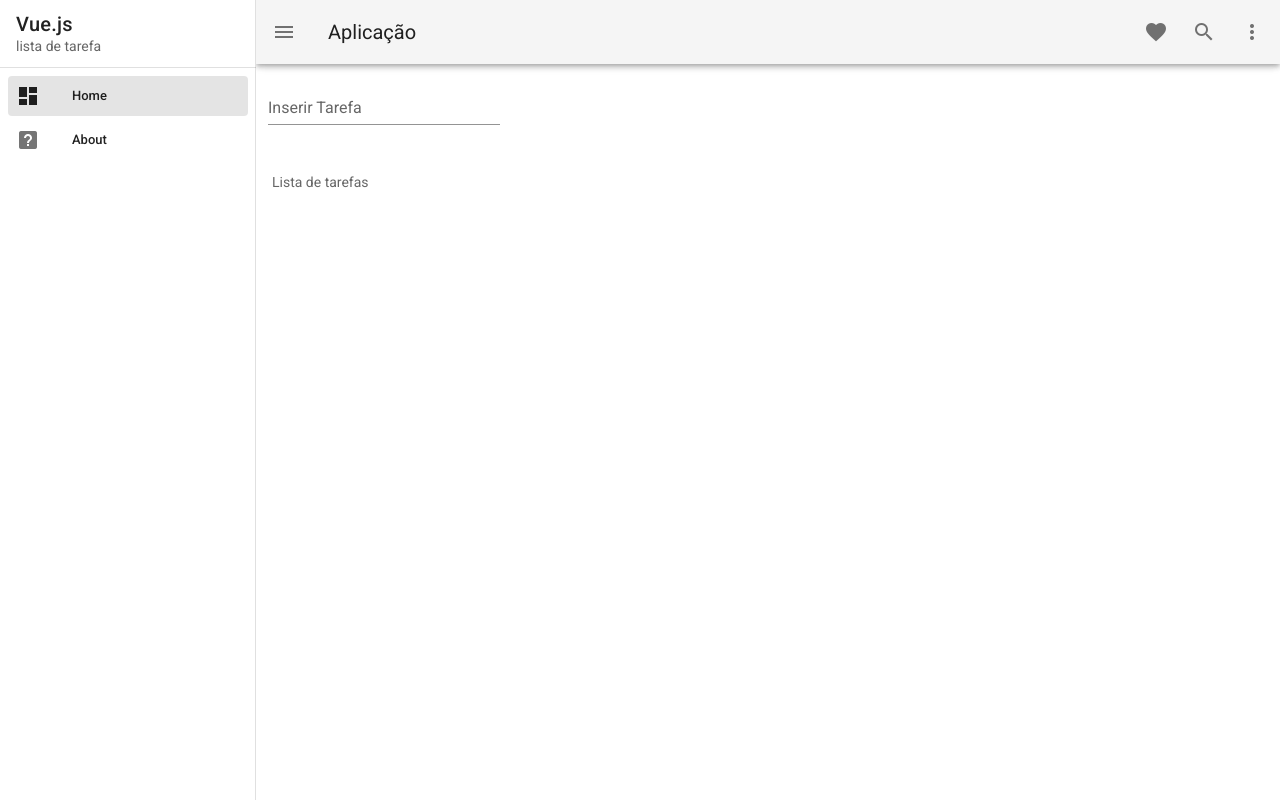
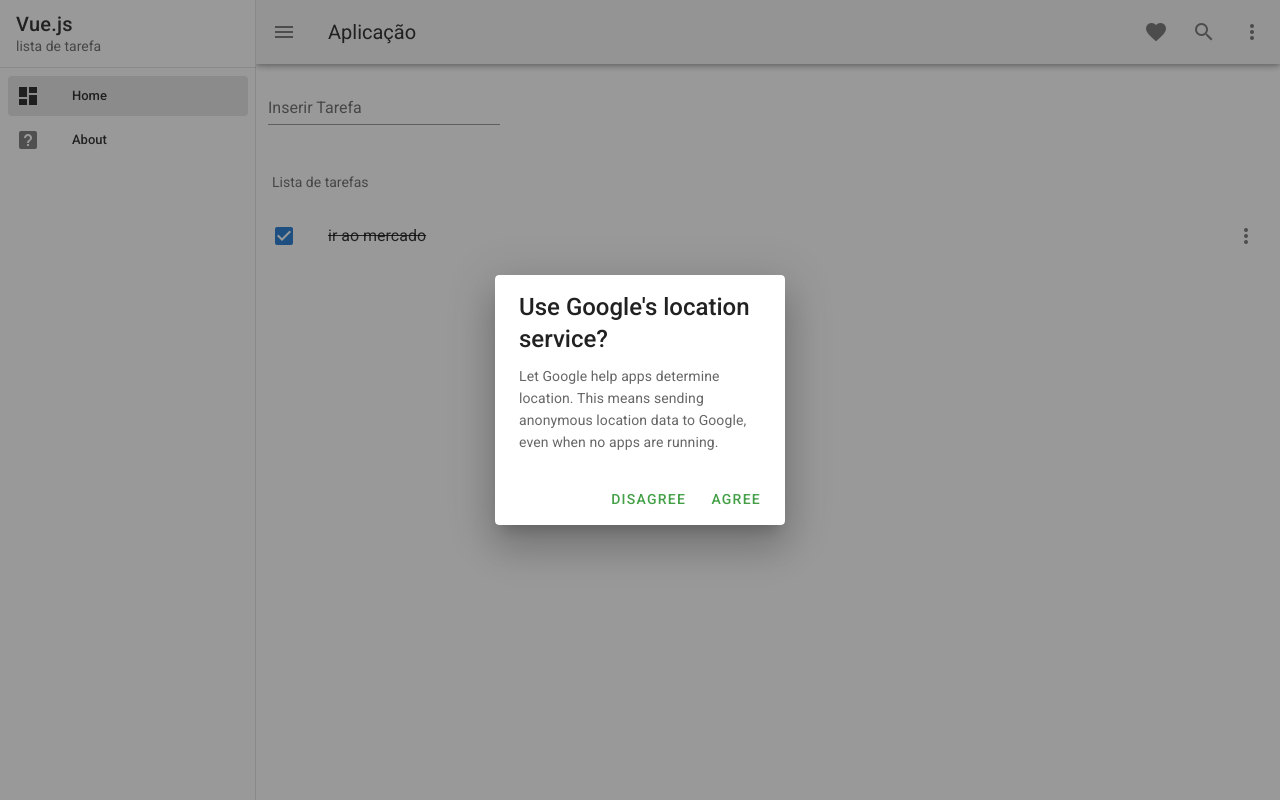
Before and after one commit to Parrudoo/listaDeTarefa, a Vue app: page / in a window 1280 px wide. Both pictures are taken after a click on the button 1246 px from the left and 236 px from the top of the page. Built offline with nearby package versions, Linux system fonts and the light colour scheme.

Commit message:
correção nemesio

```diff
--- /dev/null
+++ b/src/components/DialogEditar.vue
@@ -0,0 +1,49 @@
+<template>
+  <v-dialog v-model="localAbrir" persistent max-width="290">
+    <v-card>
+      <v-card-title class="text-h5">
+        Use Google's location service?
+      </v-card-title>
+      <v-card-text
+        >Let Google help apps determine location. This means sending anonymous
+        location data to Google, even when no apps are running.</v-card-text
+      >
+      <v-card-actions>
+        <v-spacer></v-spacer>
+        <v-btn color="green darken-1" text @click="closeDialog()">
+          Disagree
+        </v-btn>
+        <v-btn color="green darken-1" text @click="closeDialog()">
+          Agree
+        </v-btn>
+      </v-card-actions>
+    </v-card>
+  </v-dialog>
+</template>
+
+<script>
+export default {
+  name: "MyDialog",
+  props: {
+    isOpen: {
+      type: Boolean,
+      required: true,
+    },
+  },
+  computed: {
+    localAbrir: {
+      get() {
+        return this.isOpen;
+      },
+      set(value) {
+        this.$emit("update:isOpen", value);
+      },
+    },
+  },
+  methods: {
+    closeDialog() {
+      this.localAbrir = false;
+    },
+  },
+};
+</script>
--- a/src/components/Tarefa.vue
+++ b/src/components/Tarefa.vue
@@ -1,4 +1,5 @@
 <template>
+  <div>
     <v-list-item-group multiple active-class="">
       <v-list-item @click="updateTarefa">
         <template v-slot:default="{}">
@@ -7,48 +8,57 @@
           </v-list-item-action>
 
           <v-list-item-content>
-          <div  :class="{
-              'text-decoration-line-through':fake.concluido,
-
-            }">
-          <v-list-item-title
-
-            >{{ tarefa.titulo }}</v-list-item-title
+            <div
+              :class="{
+                'text-decoration-line-through': fake.concluido,
+              }"
             >
+              <v-list-item-title>{{ tarefa.titulo }}</v-list-item-title>
             </div>
           </v-list-item-content>
 
           <v-list-item-action>
-          <v-btn icon
-          @click.stop="removerTarefa(tarefa.id)">
-            <v-icon color="red darken-4">mdi-mdi mdi-delete-empty</v-icon>
+            <!-- @click.stop="removerTarefa(tarefa.id)" -->
+            <v-btn icon  @click="dialog = true">
+                <v-icon>mdi-dots-vertical</v-icon>
               </v-btn>
             </v-list-item-action>
+            <DialogEditar :isOpen.sync="dialog"/>
         </template>
       </v-list-item>
     </v-list-item-group>
+  </div>
 </template>
 
 <script>
+import DialogEditar from './DialogEditar.vue';
 
 export default {
+  components: { DialogEditar },
     name: "TarefaPAge",
+
     props: ["tarefa"],
     data() {
         return {
+          dialog:false,
             fake: { ...this.tarefa },
         };
     },
     methods: {
         updateTarefa() {
             this.fake.concluido = !this.fake.concluido;
-      console.log(this.fake.concluido)
+            console.log(this.fake.concluido);
         },
-    removerTarefa(id){
-      this.$store.commit('removeTarefa',id)
+        removerTarefa(id) {
+            this.$store.commit("removeTarefa", id);
+        },
 
+        abrirDialog(){
+          this.dialog = true;
+          // console.log(this.dialog)
         }
     },
+
 };
 </script>
 
```
Also changed, not shown: src/components/MenuOpcao.vue (added, +72 -0 lines), 2 other files (tests, documents, lock files or other folders). Lines whose indentation alone changed are shown as unchanged.
